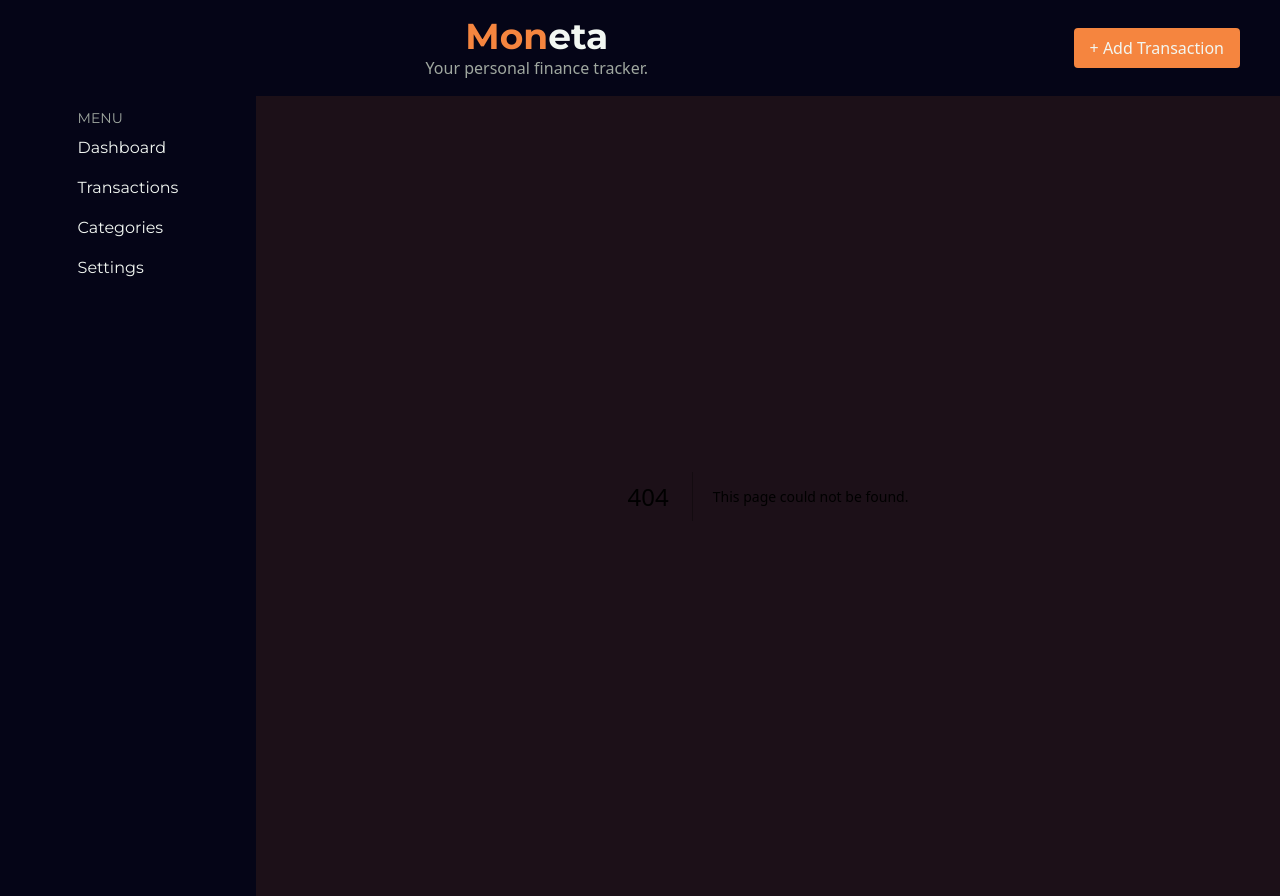
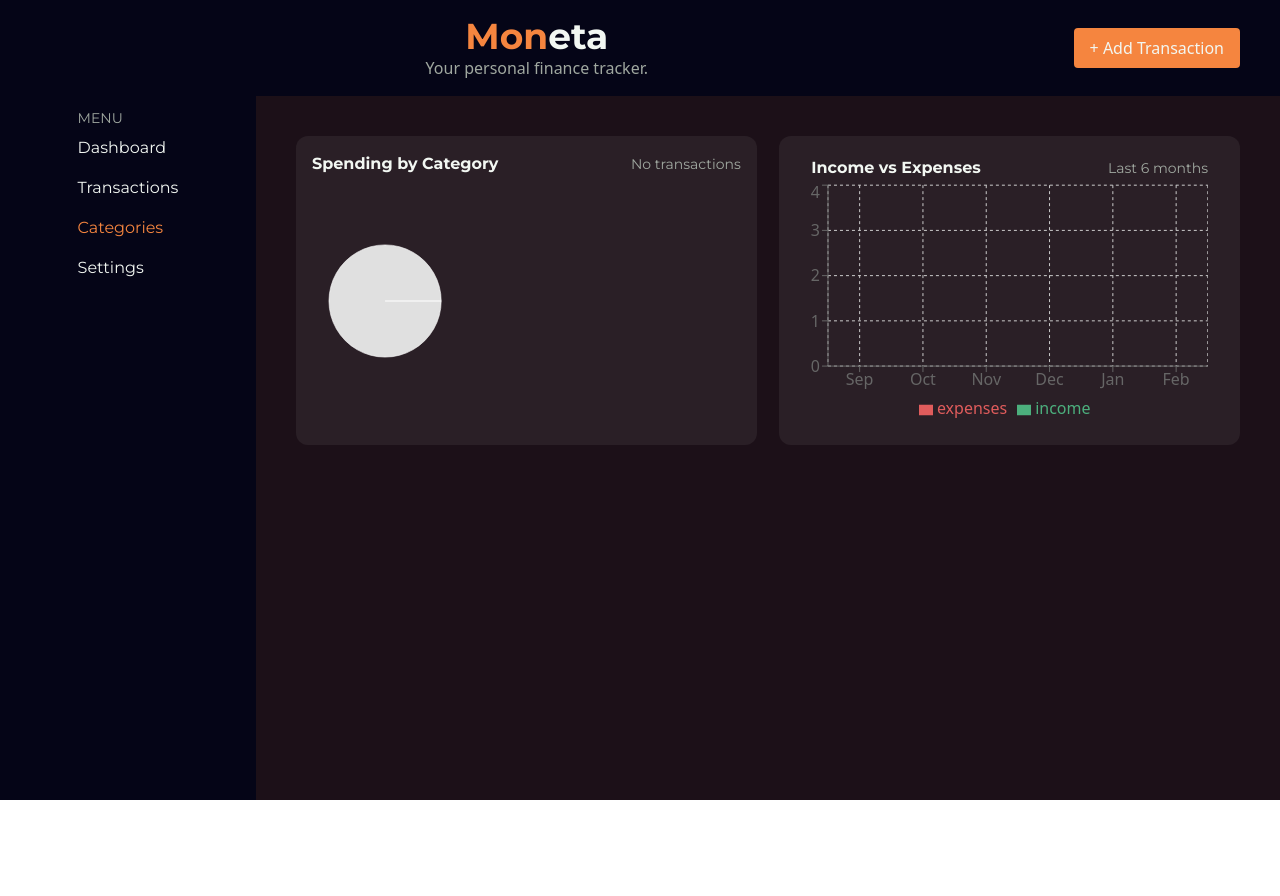
Before and after one commit to visionas9/moneta_personal_finance_tracker, a Next.js app: page /categories in a window 1280 px wide. Before the commit this address had no page. After the commit the page ends 800 px from the top, so only its background shows below. Built offline with nearby package versions, Linux system fonts and the light colour scheme; some icons are missing.

Commit message:
feat: side nav bar routes adjusted + usepathname for styling

```diff
--- /dev/null
+++ b/app/categories/page.tsx
@@ -0,0 +1,11 @@
+import IncomeAndExpenses from "../components/categories/IncomeAndExpenses";
+import SpendingsCategory from "../components/categories/Spendings";
+
+export default function CategoriesPage() {
+  return (
+    <div className="flex justify-between">
+      <SpendingsCategory />
+      <IncomeAndExpenses />
+    </div>
+  );
+}
--- a/app/components/categories/Spendings.tsx
+++ b/app/components/categories/Spendings.tsx
@@ -6,16 +6,14 @@ import { TransactionContext } from "@/app/context/ContextProvider";
 export default function SpendingsCategory() {
   const { transactions = [] }: any = useContext(TransactionContext);
 
-  // 1. Get the raw date string from the latest transaction
   const rawDate =
     transactions.length > 0 ? transactions[transactions.length - 1].date : null;
 
-  // 2. Format it to "Month YYYY"
   const formattedDate = rawDate
     ? new Date(rawDate).toLocaleDateString("en-US", {
         month: "long",
         year: "numeric",
-        timeZone: "UTC", // to prevent "day-shifting" bugs
+        timeZone: "UTC",
       })
     : "No transactions";
 
@@ -50,10 +48,10 @@ export default function SpendingsCategory() {
         <p className="text-sm text-lighter-text">{formattedDate}</p>
       </div>
 
-      <div className="flex items-center justify-center gap-8">
+      <div className="flex items-center gap-8">
         <PieChartCustomizedLabel />
 
-        <div>
+        <div className="w-full">
           {categoriesData.map((category) => (
             <div
               key={category.name}
--- a/app/components/charts/MyPieChart.tsx
+++ b/app/components/charts/MyPieChart.tsx
@@ -1,5 +1,11 @@
 "use client";
-import { Pie, PieChart, PieLabelRenderProps, LabelList } from "recharts";
+import {
+  Pie,
+  PieChart,
+  PieLabelRenderProps,
+  LabelList,
+  ResponsiveContainer,
+} from "recharts";
 import { RechartsDevtools } from "@recharts/devtools";
 import { TransactionContext } from "@/app/context/ContextProvider";
 import { useContext } from "react";
@@ -15,7 +21,6 @@ const renderCustomizedLabel = ({
   percent,
   name,
 }: PieLabelRenderProps & { name?: string }) => {
-  // Hides the percentage label if it's our "No Data" placeholder
   if (
     name === "No Data" ||
     cx == null ||
@@ -61,29 +66,25 @@ export default function PieChartCustomizedLabel({
 }) {
   const { transactions }: any = useContext(TransactionContext);
 
-  // 1. Group and sum the expenses safely
   const groupedExpenses = transactions
     .filter((t: any) => t.type === "expense")
     .reduce((acc: any, t: any) => {
-      // FIXED: Safely default to 0 to prevent NaN errors
       acc[t.category] = (acc[t.category] || 0) + t.amount;
       return acc;
     }, {});
 
-  // 2. Map to Recharts format
   let chartData = Object.entries(groupedExpenses).map(([name, value]) => ({
     name,
     value: value as number,
     fill: categoryColors[name.toLowerCase()] || "#8884d8",
   }));
 
-  // 3. Fallback for Empty State
   if (chartData.length === 0) {
     chartData = [{ name: "No Data", value: 1, fill: "#e0e0e0" }];
   }
 
   return (
-    <PieChart width={200} height={200}>
+    <PieChart width={250} height={250}>
       <Pie
         data={chartData}
         dataKey="value"
@@ -92,7 +93,6 @@ export default function PieChartCustomizedLabel({
         label={renderCustomizedLabel}
         isAnimationActive={isAnimationActive}
       >
-        {/* Only shows external labels if we actually have data */}
         {chartData[0].name !== "No Data" && (
           <LabelList
             dataKey="name"
--- a/app/components/sideBar/SideNavBar.tsx
+++ b/app/components/sideBar/SideNavBar.tsx
@@ -1,6 +1,12 @@
-const links: string[] = ["Dashboard", "Transactions", "Categories", "Settings"];
+"use client";
+import Link from "next/link";
+import { usePathname } from "next/navigation";
+
+const names: string[] = ["Dashboard", "Transactions", "Categories", "Settings"];
 
 export default function SideNavBar() {
+  const pathname = usePathname();
+
   return (
     <aside
       className="w-64 h-full flex flex-col items-center
@@ -9,12 +15,22 @@ export default function SideNavBar() {
       <nav className="mt-3">
         <p className="text-sm text-lighter-text mb-2">MENU</p>
         <ul className="flex flex-col gap-y-4 text-mint-cream">
-          {links.map((link) => (
+          {names.map((name) => (
             <li
-              key={link}
+              key={name}
               className="hover:text-pumpkin-spice cursor-pointer transition"
             >
-              {link}
+              <Link
+                className={
+                  pathname ===
+                  (name === "Dashboard" ? "/" : `/${name.toLowerCase()}`)
+                    ? "text-pumpkin-spice"
+                    : undefined
+                }
+                href={name === "Dashboard" ? "/" : `/${name.toLowerCase()}`}
+              >
+                {name}
+              </Link>
             </li>
           ))}
         </ul>
--- /dev/null
+++ b/app/transactions/page.tsx
@@ -0,0 +1,5 @@
+import RecentTransactions from "../components/categories/RecentTransactions";
+
+export default function TransactionPage() {
+  return <RecentTransactions />;
+}
```
